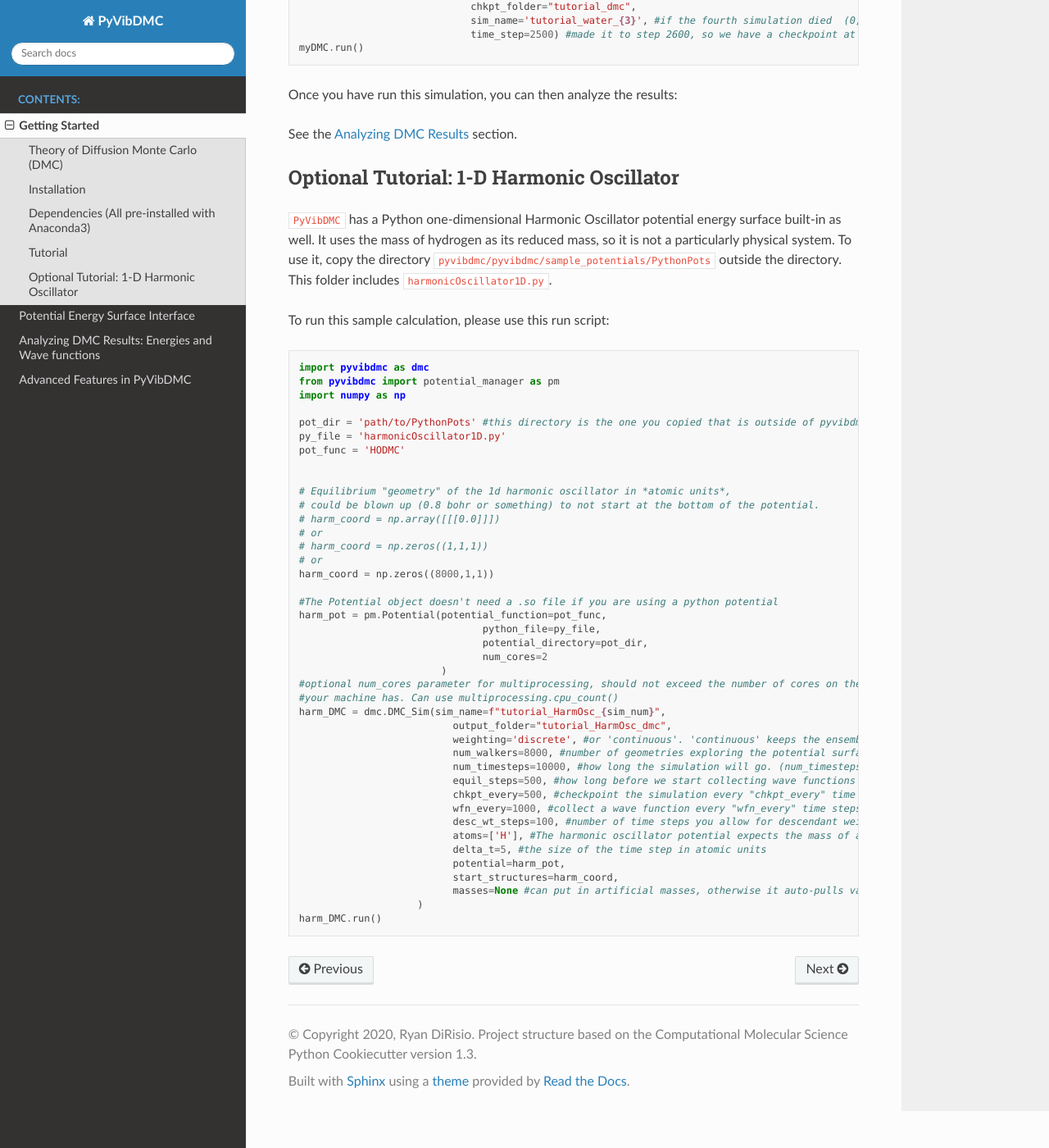
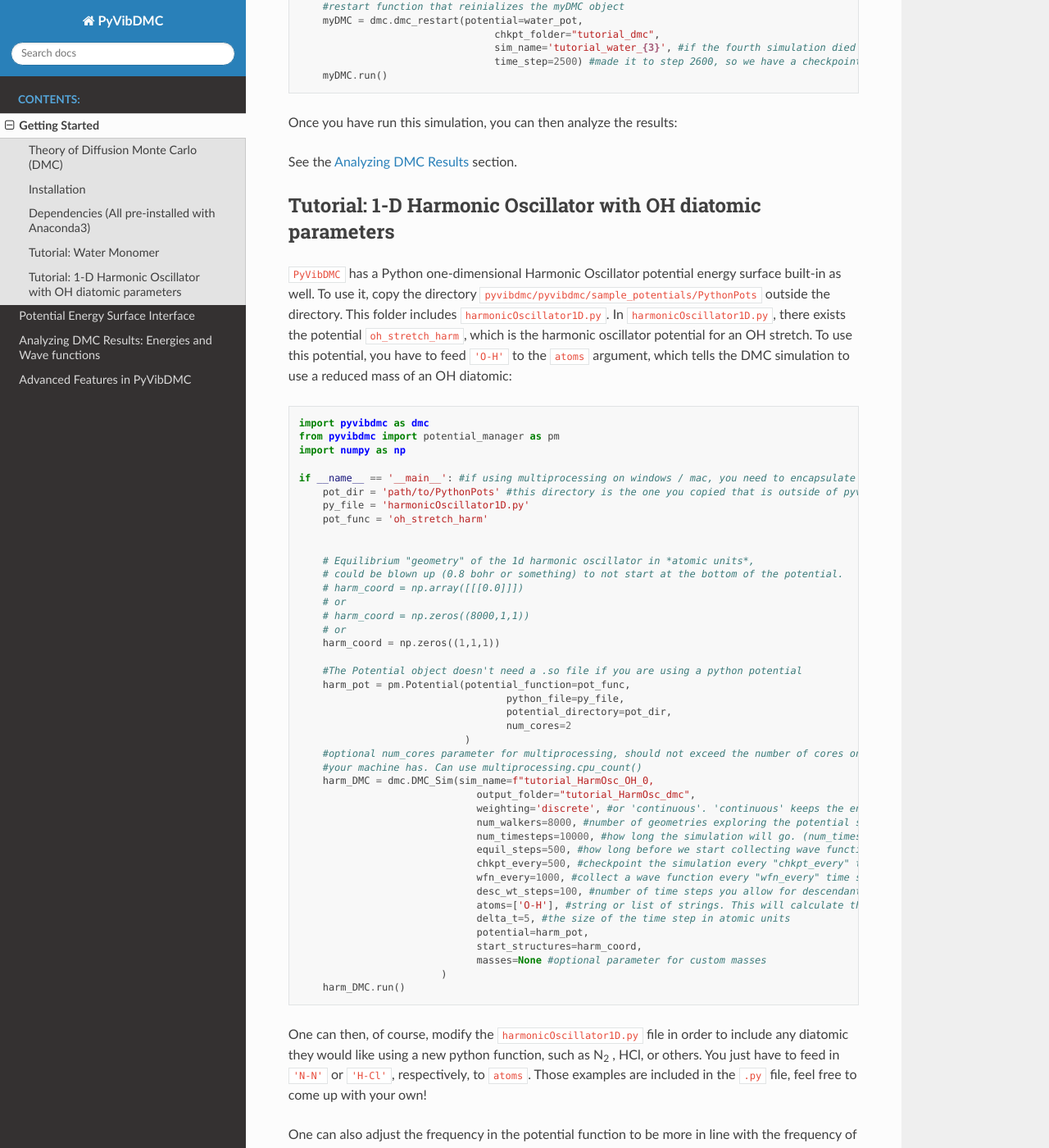
Before and after one commit to rjdirisio/pyvibdmc, a Sphinx documentation site: the page built from docs/getting_started.rst, in a window 1280 px wide and 1400 px high, scrolled down 2733 px. Shown: the whole window at 82% size. Built offline with Sphinx 7.4.7 and the Read the Docs theme 2.0.0, drawn with Linux system fonts in a browser that asks for light colours; some of the changed text lies outside the part shown.

Commit message:
Addressed Mac/Windows Multiprocessing error, added in more robust Harmonic Oscillator support.

```diff
--- a/docs/advanced_analysis.rst
+++ b/docs/advanced_analysis.rst
@@ -234,8 +234,8 @@ as if it is a full dimensional system.  Of course, the wave functions then will
     red_coord = np.zeros((1,1,1))
     red_coord[0,0,0] = Constants.convert(0.9578400,'angstroms',to_AU=True) #we only need one geometry, PyVibDMC will duplicate it for us.
 
-    massP = [Constants.mass('H',to_AU=True),Constants.mass('O',to_AU=True)]
-    mass = massP[0]*massP[1]/(massP[0]+massP[1]) #Reduced mass - OH stretch
+    # reduced mass - automated way
+    mass = Constants.reduced_mass("O-H")
 
     for sim_num in range(5):
         red_DMC = dmc.DMC_Sim(sim_name=f"water1d_dt10_{sim_num}",
@@ -248,7 +248,7 @@ as if it is a full dimensional system.  Of course, the wave functions then will
                                wfn_every=5000, #collect a wave function every "wfn_every" time steps
                                desc_wt_steps=50, #number of time steps you allow for descendant weighting per wave function
                                atoms=['X'], #It doesn't matter what atom you put here if using custom mass.
-                               delta_t=10, #the size of the time step in atomic units
+                               delta_t=1, #the size of the time step in atomic units
                                potential=ps_oh,
                                start_structures=red_coord,
                                masses=mass #can put in artificial masses, otherwise it auto-pulls values from the atoms string
--- a/docs/getting_started.rst
+++ b/docs/getting_started.rst
@@ -42,7 +42,7 @@ Dependencies (All pre-installed with Anaconda3)
 - Tutorial: Compiler for the potential energy surface (the tutorial potential uses gfortran)
 - Tutorial: make (on Linux systems, this is usually installed via the 'build-essential' or 'Development Tools' packages)
 
-Tutorial
+Tutorial: Water Monomer
 ------------------------
 Once ``pip`` installed, one can ``import pyvibdmc`` from any directory. It is recommended that you always run jobs outside
 the ``PyVibDMC`` directory.
@@ -62,42 +62,42 @@ may now run the following script.::
     import pyvibdmc as dmc
     from pyvibdmc import potential_manager as pm
 
-    pot_dir = 'path/to/Partridge_Schwenke_H2O/' #this directory is the one you copied that is outside of pyvibdmc.
-    py_file = 'h2o_potential.py'
-    pot_func = 'water_pot' # def water_pot(cds) in h2o_potential.py
+    if __name__ == '__main__': #if using multiprocessing on windows / mac, you need to encapsulate using this line
+        pot_dir = 'path/to/Partridge_Schwenke_H2O/' #this directory is the one you copied that is outside of pyvibdmc.
+        py_file = 'h2o_potential.py'
+        pot_func = 'water_pot' # def water_pot(cds) in h2o_potential.py
 
-    #The Potential object assumes you have already made a .so file and can successfully call it from Python
-    water_pot = pm.Potential(potential_function=pot_func,
-                          python_file=py_file,
-                          potential_directory=pot_dir,
-                          num_cores=2)
-    #optional num_cores parameter for multiprocessing, should not exceed the number of cores on the CPU
-    #your machine has. Can use multiprocessing.cpu_count()
+        #The Potential object assumes you have already made a .so file and can successfully call it from Python
+        water_pot = pm.Potential(potential_function=pot_func,
+                              python_file=py_file,
+                              potential_directory=pot_dir,
+                              num_cores=2)
+        #optional num_cores parameter for multiprocessing, should not exceed the number of cores on the CPU
+        #your machine has. Can use multiprocessing.cpu_count()
 
-    # Starting Structure
-    # Equilibrium geometry of water in *atomic units*, then blown up by 1.01 to not start at the bottom of the potential.
-    water_coord = np.array([[1.81005599,  0.        ,  0.        ],
-                           [-0.45344658,  1.75233806,  0.        ],
-                           [ 0.        ,  0.        ,  0.        ]]) * 1.01
+        # Starting Structure
+        # Equilibrium geometry of water in *atomic units*, then blown up by 1.01 to not start at the bottom of the potential.
+        water_coord = np.array([[1.81005599,  0.        ,  0.        ],
+                               [-0.45344658,  1.75233806,  0.        ],
+                               [ 0.        ,  0.        ,  0.        ]]) * 1.01
 
-    for sim_num in range(5):
-        myDMC = dmc.DMC_Sim(sim_name=f"tutorial_water_{sim_num}",
-                              output_folder="tutorial_dmc",
-                              weighting='discrete', #or 'continuous'. 'continuous' keeps the ensemble size constant.
-                              num_walkers=8000, #number of geometries exploring the potential surface
-                              num_timesteps=10000, #how long the simulation will go. (num_timesteps * delta_t atomic units of time)
-                              equil_steps=500, #how long before we start collecting wave functions
-                              chkpt_every=500, #checkpoint the simulation every "chkpt_every" time steps
-                              wfn_every=1000, #collect a wave function every "wfn_every" time steps
-                              desc_wt_steps=100, #number of time steps you allow for descendant weighting per wave function
-                              atoms=['H','H','O'],
-                              delta_t=5, #the size of the time step in atomic units
-                              potential=water_pot,
-                              start_structures=np.expand_dims(water_coord,axis=0), #can provide a single geometry, or an ensemble of geometries
-                              masses=None #can put in artificial masses, otherwise it auto-pulls values from the atoms string
-        )
-        myDMC.run()
-
+        for sim_num in range(5):
+            myDMC = dmc.DMC_Sim(sim_name=f"tutorial_water_{sim_num}",
+                                  output_folder="tutorial_dmc",
+                                  weighting='discrete', #or 'continuous'. 'continuous' keeps the ensemble size constant.
+                                  num_walkers=8000, #number of geometries exploring the potential surface
+                                  num_timesteps=10000, #how long the simulation will go. (num_timesteps * delta_t atomic units of time)
+                                  equil_steps=500, #how long before we start collecting wave functions
+                                  chkpt_every=500, #checkpoint the simulation every "chkpt_every" time steps
+                                  wfn_every=1000, #collect a wave function every "wfn_every" time steps
+                                  desc_wt_steps=100, #number of time steps you allow for descendant weighting per wave function
+                                  atoms=['H','H','O'],
+                                  delta_t=5, #the size of the time step in atomic units
+                                  potential=water_pot,
+                                  start_structures=np.expand_dims(water_coord,axis=0), #can provide a single geometry, or an ensemble of geometries
+                                  masses=None #can put in artificial masses, otherwise it auto-pulls values from the atoms string
+            )
+            myDMC.run()
 
 Please visit the `API reference <https://pyvibdmc.readthedocs.io/en/latest/autoapi/pyvibdmc/pyvibdmc/index.html#pyvibdmc.pyvibdmc.DMC_Sim>`_
 for all the options you may pass the ``DMC_Sim``.
@@ -108,74 +108,82 @@ If the simulation dies due to external factors, you may restart a particular DMC
     import pyvibdmc as dmc
     from pyvibdmc import potential_manager as pm
 
-    # need to reinitalize the water_pot
-    pot_dir = 'path/to/Partridge_Schwenke_H2O/' #this directory is the one you copied that is outside of pyvibdmc.
-    py_file = 'h2o_potential.py'
-    pot_func = 'water_pot' # def water_pot(cds) in h2o_potential.py
-    water_pot = pm.Potential(potential_function=pot_func,
-                          python_file=py_file,
-                          potential_directory=pot_dir,
-                          num_cores=2)
+    if __name__ == '__main__': #if using multiprocessing on windows / mac, you need to encapsulate using this line
+        # need to reinitalize the water_pot
+        pot_dir = 'path/to/Partridge_Schwenke_H2O/' #this directory is the one you copied that is outside of pyvibdmc.
+        py_file = 'h2o_potential.py'
+        pot_func = 'water_pot' # def water_pot(cds) in h2o_potential.py
+        water_pot = pm.Potential(potential_function=pot_func,
+                              python_file=py_file,
+                              potential_directory=pot_dir,
+                              num_cores=2)
 
-    #restart function that reinializes the myDMC object
-    myDMC = dmc.dmc_restart(potential=water_pot,
-                                 chkpt_folder="tutorial_dmc",
-                                 sim_name='tutorial_water_{3}', #if the fourth simulation died  (0,1,2,*3*,4)
-                                 time_step=2500) #made it to step 2600, so we have a checkpoint at 2500 (chkpt_every=500)
-    myDMC.run()
+        #restart function that reinializes the myDMC object
+        myDMC = dmc.dmc_restart(potential=water_pot,
+                                     chkpt_folder="tutorial_dmc",
+                                     sim_name='tutorial_water_{3}', #if the fourth simulation died  (0,1,2,*3*,4)
+                                     time_step=2500) #made it to step 2600, so we have a checkpoint at 2500 (chkpt_every=500)
+        myDMC.run()
 
 
 Once you have run this simulation, you can then analyze the results:
 
 See the `Analyzing DMC Results <https://pyvibdmc.readthedocs.io/en/latest/analysis.html>`_ section.
 
-Optional Tutorial: 1-D Harmonic Oscillator
----------------------------------------------------
-``PyVibDMC`` has a Python one-dimensional Harmonic Oscillator potential energy surface built-in as well. It uses the
-mass of hydrogen as its reduced mass, so it is not a particularly physical system. To use it, copy the directory
-``pyvibdmc/pyvibdmc/sample_potentials/PythonPots`` outside the directory. This folder includes
-``harmonicOscillator1D.py``.
-
-To run this sample calculation, please use this run script::
+Tutorial: 1-D Harmonic Oscillator with OH diatomic parameters
+---------------------------------------------------------------
+``PyVibDMC`` has a Python one-dimensional Harmonic Oscillator potential energy surface built-in as well.
+To use it, copy the directory ``pyvibdmc/pyvibdmc/sample_potentials/PythonPots`` outside the directory.
+This folder includes ``harmonicOscillator1D.py``. In ``harmonicOscillator1D.py``, there exists the potential
+``oh_stretch_harm``, which is the harmonic oscillator potential for an OH stretch.
+To use this potential, you have to feed ``'O-H'`` to the ``atoms`` argument, which tells the DMC simulation to use a reduced
+mass of an OH diatomic::
 
     import pyvibdmc as dmc
     from pyvibdmc import potential_manager as pm
     import numpy as np
 
-    pot_dir = 'path/to/PythonPots' #this directory is the one you copied that is outside of pyvibdmc.
-    py_file = 'harmonicOscillator1D.py'
-    pot_func = 'HODMC'
+    if __name__ == '__main__': #if using multiprocessing on windows / mac, you need to encapsulate using this line
+        pot_dir = 'path/to/PythonPots' #this directory is the one you copied that is outside of pyvibdmc.
+        py_file = 'harmonicOscillator1D.py'
+        pot_func = 'oh_stretch_harm'
 
 
-    # Equilibrium "geometry" of the 1d harmonic oscillator in *atomic units*,
-    # could be blown up (0.8 bohr or something) to not start at the bottom of the potential.
-    # harm_coord = np.array([[[0.0]]])
-    # or
-    # harm_coord = np.zeros((1,1,1))
-    # or
-    harm_coord = np.zeros((8000,1,1))
+        # Equilibrium "geometry" of the 1d harmonic oscillator in *atomic units*,
+        # could be blown up (0.8 bohr or something) to not start at the bottom of the potential.
+        # harm_coord = np.array([[[0.0]]])
+        # or
+        # harm_coord = np.zeros((8000,1,1))
+        # or
+        harm_coord = np.zeros((1,1,1))
 
-    #The Potential object doesn't need a .so file if you are using a python potential
-    harm_pot = pm.Potential(potential_function=pot_func,
-                                   python_file=py_file,
-                                   potential_directory=pot_dir,
-                                   num_cores=2
+        #The Potential object doesn't need a .so file if you are using a python potential
+        harm_pot = pm.Potential(potential_function=pot_func,
+                                       python_file=py_file,
+                                       potential_directory=pot_dir,
+                                       num_cores=2
+                                )
+        #optional num_cores parameter for multiprocessing, should not exceed the number of cores on the CPU
+        #your machine has. Can use multiprocessing.cpu_count()
+        harm_DMC = dmc.DMC_Sim(sim_name=f"tutorial_HarmOsc_OH_0,
+                                  output_folder="tutorial_HarmOsc_dmc",
+                                  weighting='discrete', #or 'continuous'. 'continuous' keeps the ensemble size constant.
+                                  num_walkers=8000, #number of geometries exploring the potential surface
+                                  num_timesteps=10000, #how long the simulation will go. (num_timesteps * delta_t atomic units of time)
+                                  equil_steps=500, #how long before we start collecting wave functions
+                                  chkpt_every=500, #checkpoint the simulation every "chkpt_every" time steps
+                                  wfn_every=1000, #collect a wave function every "wfn_every" time steps
+                                  desc_wt_steps=100, #number of time steps you allow for descendant weighting per wave function
+                                  atoms=['O-H'], #string or list of strings. This will calculate the reduced mass of OH. Can be done with any other diatomic as well.
+                                  delta_t=5, #the size of the time step in atomic units
+                                  potential=harm_pot,
+                                  start_structures=harm_coord,
+                                  masses=None #optional parameter for custom masses
                             )
-    #optional num_cores parameter for multiprocessing, should not exceed the number of cores on the CPU
-    #your machine has. Can use multiprocessing.cpu_count()
-    harm_DMC = dmc.DMC_Sim(sim_name=f"tutorial_HarmOsc_{sim_num}",
-                              output_folder="tutorial_HarmOsc_dmc",
-                              weighting='discrete', #or 'continuous'. 'continuous' keeps the ensemble size constant.
-                              num_walkers=8000, #number of geometries exploring the potential surface
-                              num_timesteps=10000, #how long the simulation will go. (num_timesteps * delta_t atomic units of time)
-                              equil_steps=500, #how long before we start collecting wave functions
-                              chkpt_every=500, #checkpoint the simulation every "chkpt_every" time steps
-                              wfn_every=1000, #collect a wave function every "wfn_every" time steps
-                              desc_wt_steps=100, #number of time steps you allow for descendant weighting per wave function
-                              atoms=['H'], #The harmonic oscillator potential expects the mass of a hydrogen atom.
-                              delta_t=5, #the size of the time step in atomic units
-                              potential=harm_pot,
-                              start_structures=harm_coord,
-                              masses=None #can put in artificial masses, otherwise it auto-pulls values from the atoms string
-                        )
-    harm_DMC.run()
+        harm_DMC.run()
+
+One can then, of course, modify the ``harmonicOscillator1D.py`` file in order to include any diatomic they would like using a new python function,
+such as N\ :sub:`2` , HCl, or others. You just have to feed in ``'N-N'`` or ``'H-Cl'``, respectively, to ``atoms``. Those examples are
+included in the ``.py`` file, feel free to come up with your own!
+
+One can also adjust the frequency in the potential function to be more in line with the frequency of the stretch in the diatomic.
```
Also changed, not shown: 5 other files.
